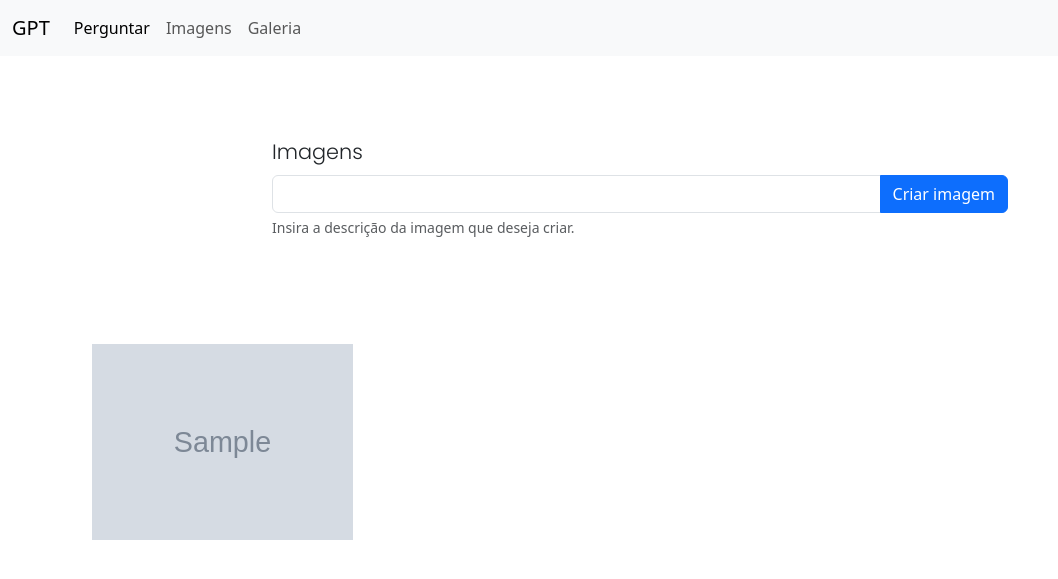
After one commit to docafavarato/gpt-clone, a Flask app: template templates/image_answer.html in a window 1280 px wide. The commit adds this page. Shown: the top 579 px of the page, without its empty margins (0-1058 px from the left). Run offline with Flask 3, Linux system fonts and the light colour scheme; the template is opened without the code that fills it: most values are stand-ins (such as "Sample title", 1, 10 or a date in 2020); grey boxes marked "Sample" are stand-in pictures.

Commit message:
Add files via upload

```diff
--- /dev/null
+++ b/templates/image_answer.html
@@ -0,0 +1,15 @@
+{% extends "images.html" %}
+{% block footer %}
+{{ super() }}
+<div class="answerContainer d-flex justify-content-center align-items-center">
+    <div class="container">
+        <div class="row d-flex justify-content-between">
+            {% for image in images %}
+                <div class="col-md-3">
+                    <a href="{{ image['url'] }}"><img src="{{ image['url'] }}" class="img-fluid"></a>
+                </div>
+            {% endfor %}
+        </div>
+    </div>
+</div>
+{% endblock %}
--- a/templates/images.html
+++ b/templates/images.html
@@ -9,7 +9,7 @@
     <link rel="stylesheet" href="{{ url_for('static', filename='styles/index.css') }}">
     <title>ChatGPT</title>
 </head>
-<body>
+{% block body %}
     <nav class="navbar navbar-expand-lg bg-body-tertiary">
         <div class="container-fluid">
           <a class="navbar-brand" href="#">GPT</a>
@@ -22,13 +22,17 @@
                 <a class="nav-link active" aria-current="page" href="{{ url_for('index') }}">Perguntar</a>
               </li>
               <li class="nav-item">
-                <a class="nav-link" href="#">Imagens</a>
+                <a class="nav-link" href="{{ url_for('index_images') }}">Imagens</a>
+              </li>
+              <li class="nav-item">
+                <a class="nav-link" href="{{ url_for('gallery_images') }}">Galeria</a>
               </li>
             </ul>
           </div>
         </div>
       </nav>
-
+{% endblock %}
+{% block footer %}
     <div class="container">
         <form method="post" class="row">
           <div class="col-md-8 mx-auto mb-3">
@@ -41,17 +45,5 @@
           </div>
         </form>
     </div>
-
-    <div class="answerContainer d-flex justify-content-center align-items-center">
-        <div class="container">
-            <div class="row d-flex justify-content-between">
-                {% for image in images %}
-                    <div class="col-md-3">
-                        <a href="{{ image['url'] }}"><img src="{{ image['url'] }}" class="img-fluid"></a>
-                    </div>
-                {% endfor %}
-            </div>
-        </div>
-    </div>
-</body>
+{% endblock %}
 </html>
```
Also changed, not shown: templates/answer.html (added, +9 -0 lines), templates/gallery.html (added, +14 -0 lines), templates/index.html (+3 -6 lines).
